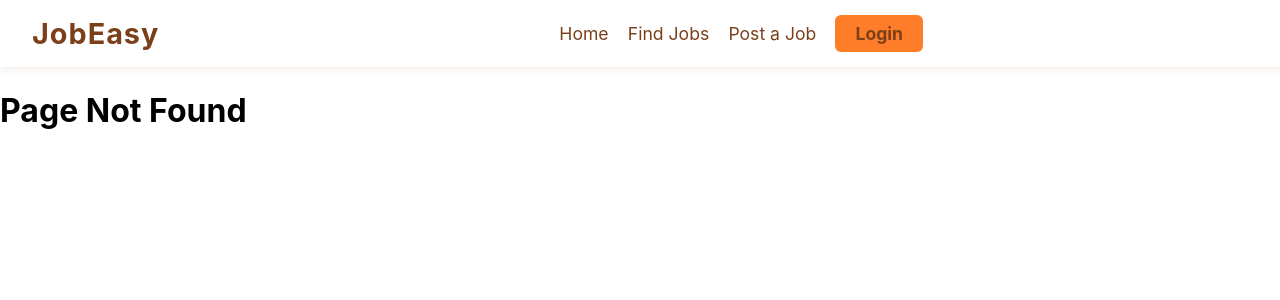
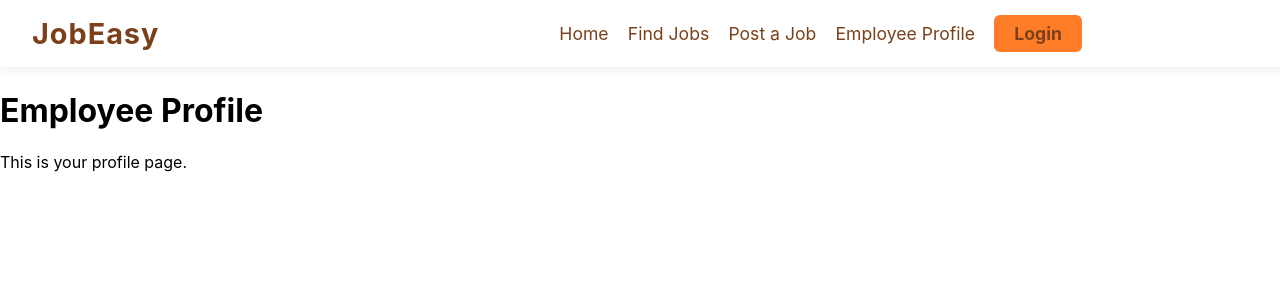
Before and after one commit to Adnan-Shaikh/JOB-EASY, a React (Create React App) app in the folder job-portal/: page /profile in a window 1280 px wide. Before the commit this address had no page. Shown: the top 300 px of the page. Built offline with nearby package versions, Linux system fonts and the light colour scheme.

Commit message:
Added profile section

```diff
--- a/job-portal/src/App.js
+++ b/job-portal/src/App.js
@@ -5,7 +5,7 @@ import Navbar from './navbar';
 import Home from './home';
 import FindJobs from './findjobs';
 import PostJob from './postjobs';
-// import EmployeeProfile from './profile';
+import EmployeeProfile from './profile';
 import Login from './login';
 import Signup from './signup';
 import Team from './team';
@@ -20,7 +20,7 @@ function App() {
         <Route path="/" element={<Home />} />
         <Route path="/jobs" element={<FindJobs />} />
         <Route path="/post-job" element={<PostJob />} />
-        {/* <Route path="/profile" element={<EmployeeProfile />} /> */}
+        <Route path="/profile" element={<EmployeeProfile />} />
         <Route path="/login" element={<Login />} />
         <Route path="/signup" element={<Signup />} />
         <Route path='/team' element={<Team/>}/>
--- a/job-portal/src/navbar.js
+++ b/job-portal/src/navbar.js
@@ -13,7 +13,7 @@ const Navbar = () => {
         <li><Link to="/">Home</Link></li>
         <li><Link to="/jobs">Find Jobs</Link></li>
         <li><Link to="/post-job">Post a Job</Link></li>
-        {/* <li><Link to="/profile">Employee Profile</Link></li> */}
+        <li><Link to="/profile">Employee Profile</Link></li>
         <li>
           <Link to="/login" className="navbar-login-link">
             Login
--- /dev/null
+++ b/job-portal/src/profile.js
@@ -0,0 +1,12 @@
+import React from 'react';
+
+const EmployeeProfile = () => {
+  return (
+    <div>
+      <h1>Employee Profile</h1>
+      <p>This is your profile page.</p>
+    </div>
+  );
+};
+
+export default EmployeeProfile;
```
